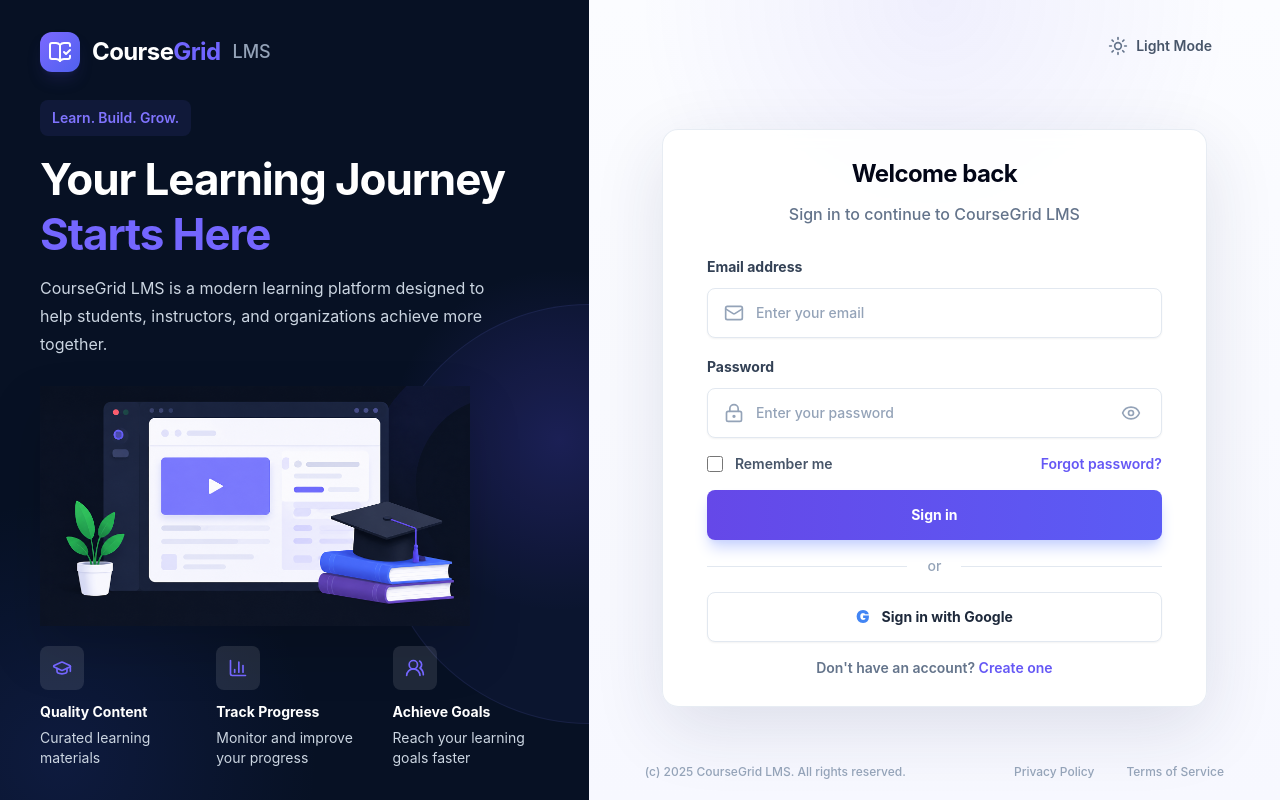
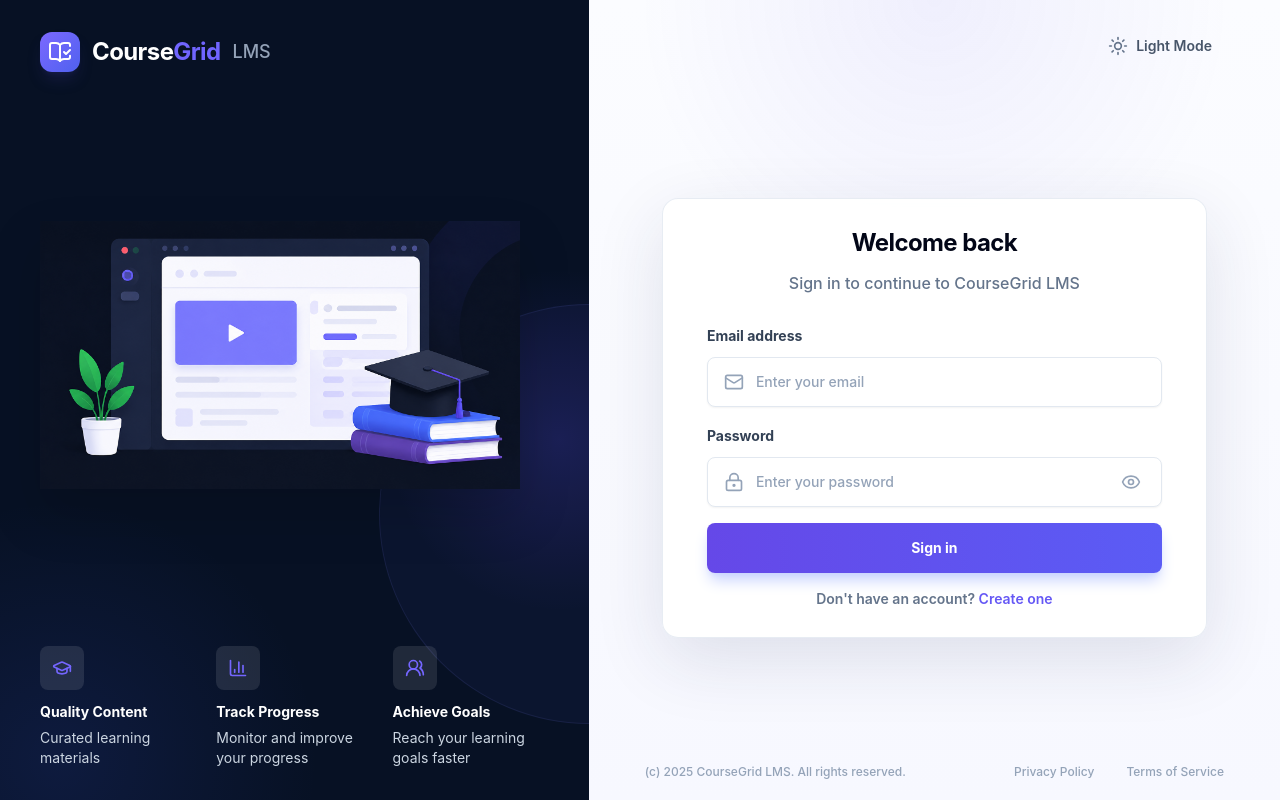
Before and after one commit to Mohamed-Ruzaik/CourseGrid-LMS, a React (Vite) app in the folder frontend/: page /login in a window 1280 px wide. Built offline with nearby package versions, Linux system fonts and the light colour scheme; no server answers.

Commit message:
Simplify login page content

```diff
--- a/frontend/src/pages/public/LoginPage.tsx
+++ b/frontend/src/pages/public/LoginPage.tsx
@@ -47,7 +47,6 @@ export function LoginPage() {
   const location = useLocation();
   const [email, setEmail] = useState("");
   const [password, setPassword] = useState("");
-  const [rememberMe, setRememberMe] = useState(false);
   const [showPassword, setShowPassword] = useState(false);
   const [error, setError] = useState("");
   const [isSubmitting, setIsSubmitting] = useState(false);
@@ -84,26 +83,13 @@ export function LoginPage() {
             <span className="text-lg font-medium text-slate-400">LMS</span>
           </Link>
 
-          <div className="mt-7">
-            <span className="inline-flex rounded-lg bg-indigo-500/10 px-3 py-2 text-sm font-semibold text-[#8074ff]">
-              Learn. Build. Grow.
-            </span>
-            <h1 className="mt-4 max-w-lg text-4xl font-bold leading-tight tracking-tight xl:text-[44px]">
-              Your Learning Journey{" "}
-              <span className="text-[#7466ff]">Starts Here</span>
-            </h1>
-            <p className="mt-3 max-w-md text-base leading-7 text-slate-300">
-              CourseGrid LMS is a modern learning platform designed to help students,
-              instructors, and organizations achieve more together.
-            </p>
-          </div>
         </div>
 
-        <div className="relative z-10 mt-4 flex flex-1 items-center">
+        <div className="relative z-10 flex flex-1 items-center">
           <img
             src="/images/loginpage_image.png"
             alt="CourseGrid learning platform illustration"
-            className="w-full max-w-[430px] object-contain drop-shadow-2xl"
+            className="w-full max-w-[480px] object-contain drop-shadow-2xl"
           />
         </div>
 
@@ -194,24 +180,6 @@ export function LoginPage() {
                 </div>
               </div>
 
-              <div className="flex items-center justify-between gap-4 text-sm">
-                <label className="inline-flex items-center gap-3 font-semibold text-slate-600">
-                  <input
-                    type="checkbox"
-                    checked={rememberMe}
-                    onChange={(event) => setRememberMe(event.target.checked)}
-                    className="h-4 w-4 rounded border-slate-300 text-[#6558f5] focus:ring-[#6558f5]"
-                  />
-                  Remember me
-                </label>
-                <button
-                  type="button"
-                  className="font-semibold text-[#6558f5] hover:text-[#574de0]"
-                >
-                  Forgot password?
-                </button>
-              </div>
-
               {error ? (
                 <div className="rounded-lg border border-red-200 bg-red-50 px-4 py-3 text-sm font-medium text-red-700">
                   {error}
@@ -224,20 +192,6 @@ export function LoginPage() {
                 className="h-[50px] w-full rounded-lg bg-gradient-to-r from-[#6548e8] to-[#5b5cf5] text-sm font-bold text-white shadow-lg shadow-indigo-200 transition hover:from-[#5b40dd] hover:to-[#5153e8] disabled:cursor-not-allowed disabled:opacity-70"
               >
                 {isSubmitting ? "Signing in..." : "Sign in"}
-              </button>
-
-              <div className="flex items-center gap-5 text-sm font-medium text-slate-400">
-                <span className="h-px flex-1 bg-slate-200" />
-                or
-                <span className="h-px flex-1 bg-slate-200" />
-              </div>
-
-              <button
-                type="button"
-                className="flex h-[50px] w-full items-center justify-center gap-3 rounded-lg border border-slate-200 bg-white px-4 py-4 text-sm font-bold text-slate-800 shadow-sm hover:bg-slate-50"
-              >
-                <span className="text-lg font-black text-[#4285f4]">G</span>
-                Sign in with Google
               </button>
 
               <p className="text-center text-sm font-semibold text-slate-500">
```
